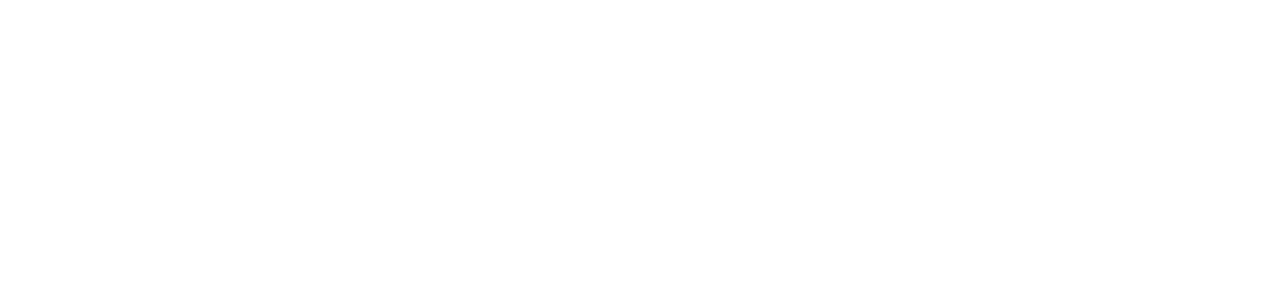
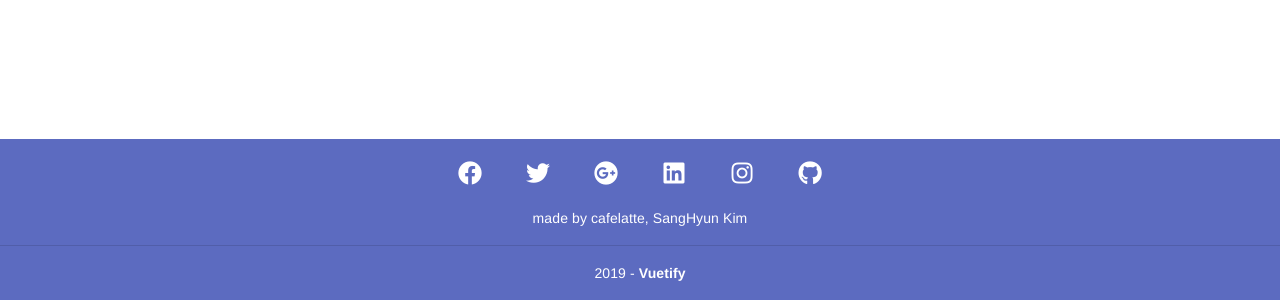
Before and after one commit to cafelattte/my-homepage, a Vue app: page / in a window 1280 px wide. Shown: the part 1667-1967 px from the top of the page. Before the commit the page ends 1806 px from the top, so only its background shows below. Built offline with nearby package versions, Linux system fonts and the light colour scheme.

Commit message:
add TheFooter component basic format

```diff
--- a/package.json
+++ b/package.json
@@ -17,6 +17,7 @@
     "vuex": "^3.0.1"
   },
   "devDependencies": {
+    "@fortawesome/fontawesome-free": "^5.10.2",
     "@vue/cli-plugin-babel": "^3.11.0",
     "@vue/cli-plugin-eslint": "^3.11.0",
     "@vue/cli-plugin-pwa": "^3.11.0",
--- a/src/App.vue
+++ b/src/App.vue
@@ -12,18 +12,22 @@
         </v-container>
       </v-content>
 
+      <TheFooter/>
+
     </v-app>
   </div>
 </template>
 
 <script>
 import TheAppBar from './components/TheAppBar';
+import TheFooter from './components/TheFooter';
 import './App.scss'
 
 export default {
   name: 'App',
   components: {
-    TheAppBar
+    TheAppBar,
+    TheFooter
   },
   data: () => ({
     //
--- a/src/components/TheAppBar.vue
+++ b/src/components/TheAppBar.vue
@@ -7,8 +7,8 @@
     src="https://picsum.photos/1920/1080?random"
     fade-img-on-scroll
     shrink-on-scroll
-    scroll-threshold="540">
-
+    scroll-threshold="540"
+  >
     <template v-slot:img="{ props }">
       <v-img
         v-bind="props"
--- /dev/null
+++ b/src/components/TheFooter.vue
@@ -0,0 +1,61 @@
+<template>
+  <v-footer
+    padless
+  >
+    <v-card
+      flat
+      tile
+      width="100%"
+      class="indigo lighten-1 white--text text-center"
+    >
+      <v-card-text>
+        <v-btn
+          v-for="icon in icons"
+          :key="icon"
+          class="mx-4 white--text"
+          icon
+        >
+          <v-icon size="24px">{{ icon }}</v-icon>
+        </v-btn>
+      </v-card-text>
+
+      <v-card-text class="white--text pt-0">
+        {{ description }}
+      </v-card-text>
+
+      <v-divider></v-divider>
+
+      <v-card-text class="white--text">
+        {{ dateFullYear }} - <strong>Vuetify</strong>
+      </v-card-text>
+
+    </v-card>
+  </v-footer>
+</template>
+
+<script>
+export default {
+  data () {
+    return {
+      icons: [
+        'fab fa-facebook',
+        'fab fa-twitter',
+        'fab fa-google-plus',
+        'fab fa-linkedin',
+        'fab fa-instagram',
+        'fab fa-github'
+      ],
+      description: 'made by cafelatte, SangHyun Kim'
+    }
+  },
+  computed: {
+    dateFullYear () {
+      return new Date().getFullYear()
+    }
+  }
+}
+</script>
+
+<style>
+
+</style>
--- a/src/plugins/vuetify.js
+++ b/src/plugins/vuetify.js
@@ -1,11 +1,12 @@
 import Vue from 'vue';
 import Vuetify from 'vuetify/lib';
 import 'vuetify/dist/vuetify.min.css'
+import '@fortawesome/fontawesome-free/css/all.css'
 
 Vue.use(Vuetify);
 
 export default new Vuetify({
   icons: {
-    iconfont: 'mdi',
+    iconfont: 'fa',
   },
 });
```
Also changed, not shown: 1 other file (tests, documents, lock files or other folders).
